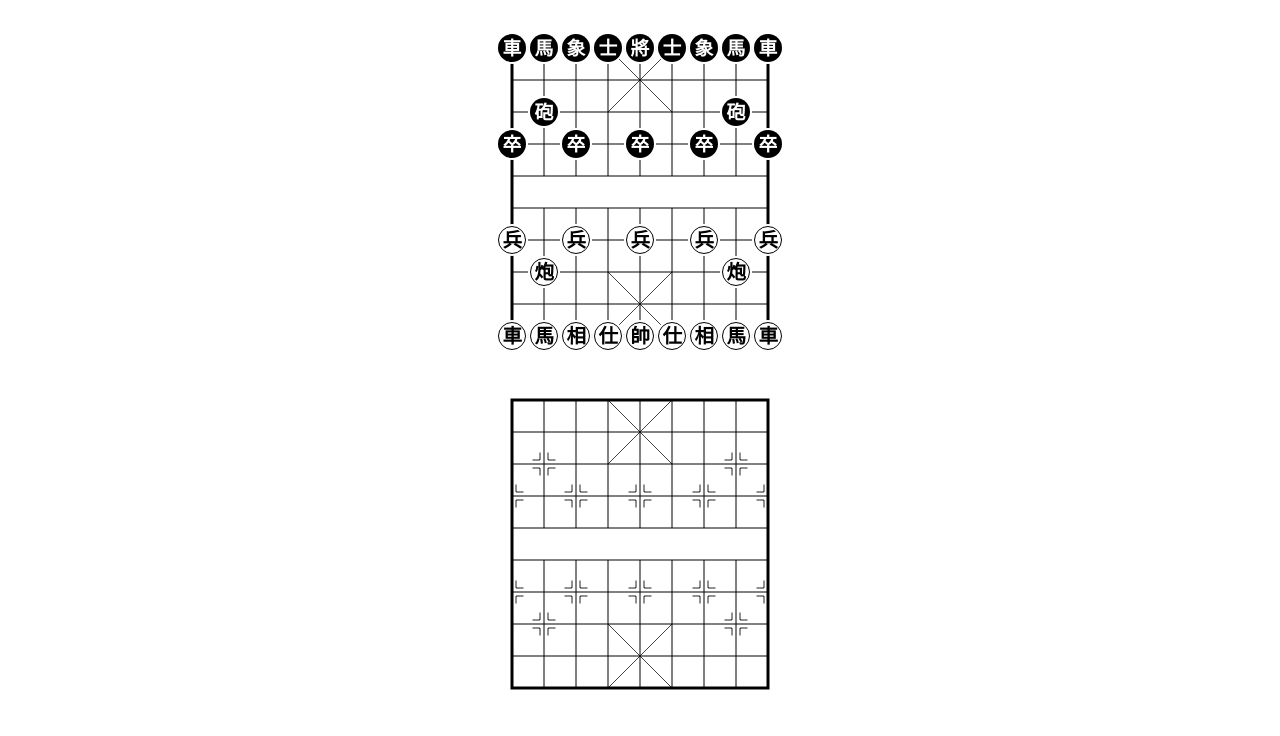
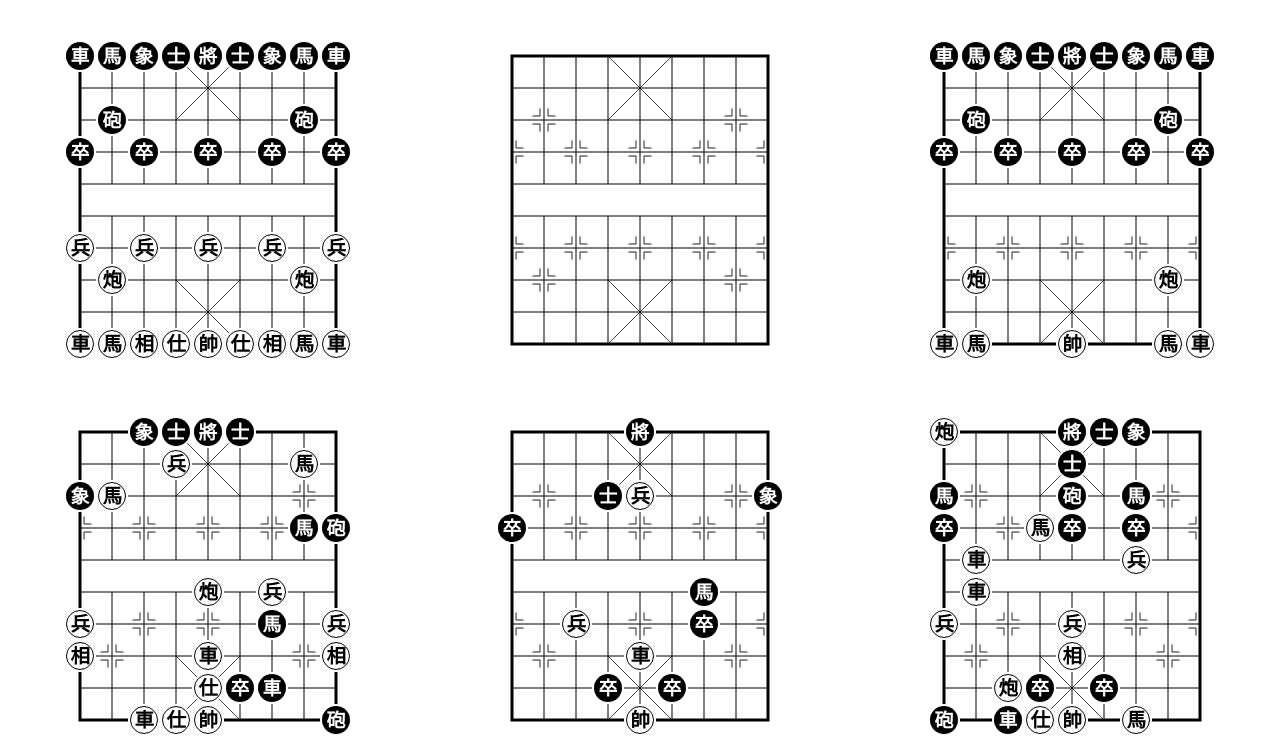
Before and after one commit to horaceho/keipou, a Vue app: page /#/games in a window 1280 px wide. Shown: the top 736 px of the page. Built offline with nearby package versions, Linux system fonts and the light colour scheme.

Commit message:
update games view layout

```diff
--- a/src/views/Games.vue
+++ b/src/views/Games.vue
@@ -1,11 +1,11 @@
 <template>
-  <div class="">
-    <Board fen="rnbakabnr/9/1c5c1/p1p1p1p1p/9/9/P1P1P1P1P/1C5C1/9/RNBAKABNR r - - 0 1" class="mt-8" />
-    <Board fen="9/9/9/9/9/9/9/9/9/9 r - - 0 1" class="mt-8" />
-    <Board fen="rnbakabnr/9/1c5c1/p1p1p1p1p/9/9/9/1C5C1/9/RN2K2NR r - - 0 1" class="mt-8" />
-    <Board fen="2baka3/3P3N1/bN7/7nc/9/4C1P2/P5n1P/B3R3B/4Apr2/2RAK3c r - - 0 1" class="mt-8" />
-    <Board fen="4k4/9/3aP3b/p8/9/6n2/2P3p2/4R4/3p1p3/4K4 r - - 0 1" class="mt-8" />
-    <Board fen="C3kab2/4a4/n3c1n2/p2Np1p2/1R4P2/1R7/P3P4/4B4/2Cp1p3/c1rAK1N2 r - - 0 1" class="mt-8" />
+  <div class="grid md:grid-cols-2 lg:grid-cols-3 2xl:grid-cols-4 mx-auto m-5 gap-4">
+    <Board fen="rnbakabnr/9/1c5c1/p1p1p1p1p/9/9/P1P1P1P1P/1C5C1/9/RNBAKABNR r - - 0 1" />
+    <Board fen="9/9/9/9/9/9/9/9/9/9 r - - 0 1" />
+    <Board fen="rnbakabnr/9/1c5c1/p1p1p1p1p/9/9/9/1C5C1/9/RN2K2NR r - - 0 1" />
+    <Board fen="2baka3/3P3N1/bN7/7nc/9/4C1P2/P5n1P/B3R3B/4Apr2/2RAK3c r - - 0 1" />
+    <Board fen="4k4/9/3aP3b/p8/9/6n2/2P3p2/4R4/3p1p3/4K4 r - - 0 1" />
+    <Board fen="C3kab2/4a4/n3c1n2/p2Np1p2/1R4P2/1R7/P3P4/4B4/2Cp1p3/c1rAK1N2 r - - 0 1" />
   </div>
 </template>
 
```
Also changed, not shown: 1 other file (tests, documents, lock files or other folders).
